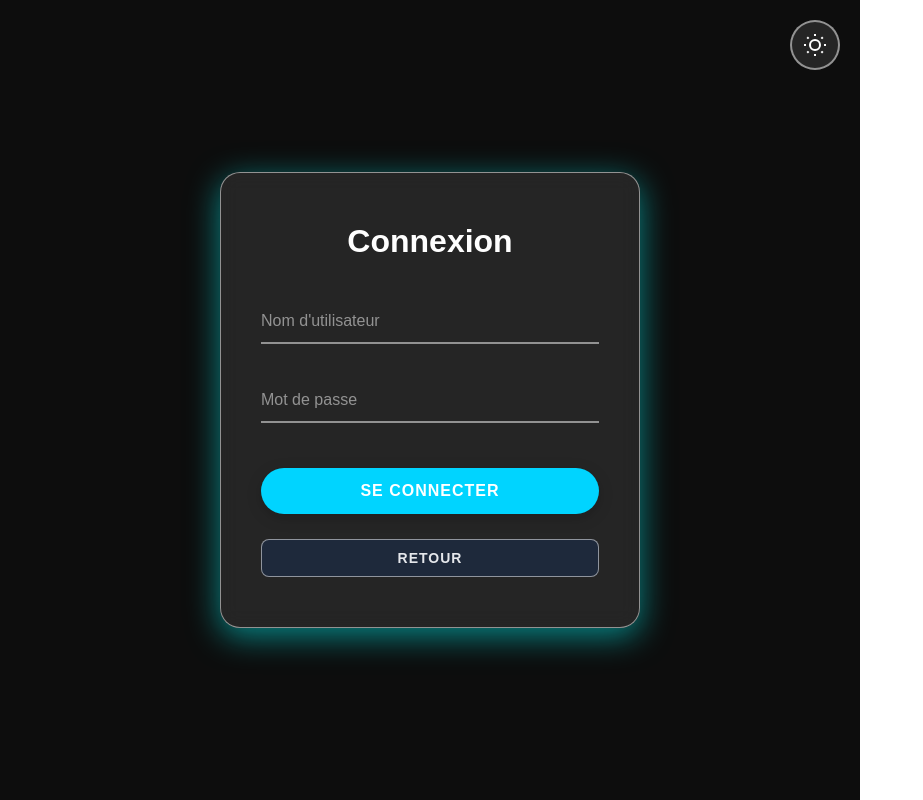
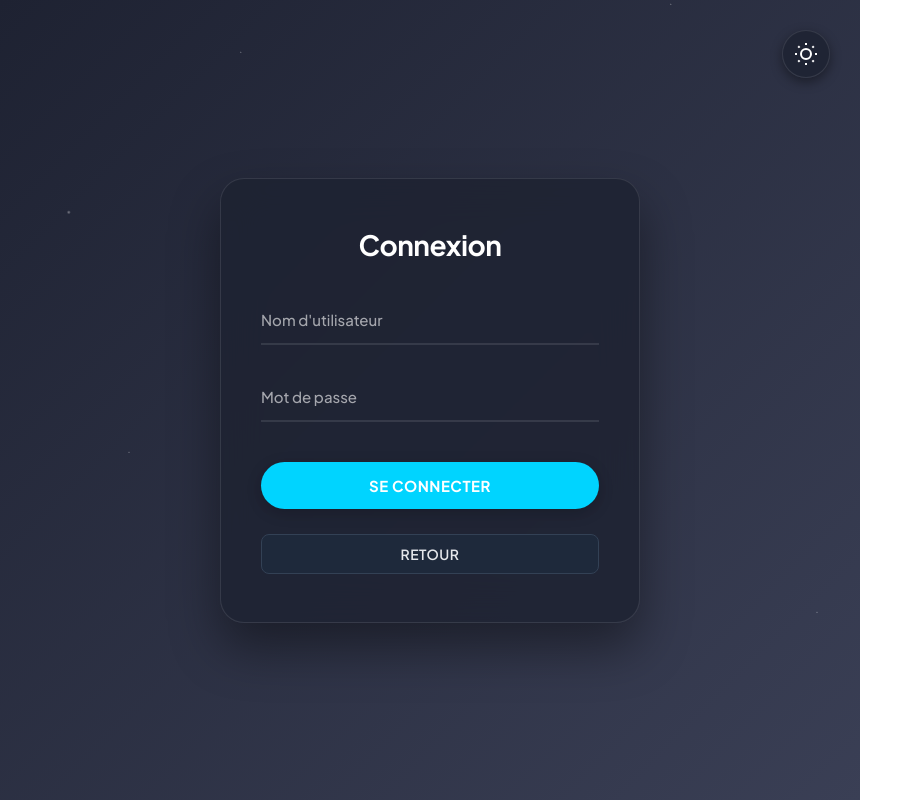
Before and after one commit to HamzaBellamlih/scan_face_scolaire, a React (Create React App) app in the folder frontend/: page /login in a window 1280 px wide. Shown: the whole page, without its empty margins (0-923 px from the left). Built offline with nearby package versions, Linux system fonts and the light colour scheme; a web font is replaced by a local one.

Commit message:
frontend

```diff
--- a/frontend/src/components/admin/css/login.css
+++ b/frontend/src/components/admin/css/login.css
@@ -1,102 +1,180 @@
-/* Variables pour Dark Mode */
-.dark-mode {
-  --bg-primary: #0d0d0d;
-  --bg-secondary: rgba(255, 255, 255, 0.1);
+/* ==========================================================================
+   1. IMPORTS & VARIABLES CENTRALISÉES
+   ========================================================================== */
+@import url('https://fonts.googleapis.com/css2?family=Plus+Jakarta+Sans:wght@400;500;600;700;800&display=swap');
+
+:root {
+  /* Typographie & Transitions */
+  --font-main: 'Plus Jakarta Sans', -apple-system, BlinkMacSystemFont, sans-serif;
+  --transition-speed: 0.3s;
+  --radius-btn: 30px;
+  --radius-box: 24px;
+
+  /* Thème Dark (Par défaut) */
+  --bg-gradient: linear-gradient(135deg, #1e2232, #3a3f55);
   --text-primary: #ffffff;
-  --text-secondary: rgba(255, 255, 255, 0.5);
-  --accent-primary: #00ffff;
-  --accent-secondary: #00ff80;
-  --border-color: rgba(255, 255, 255, 0.5);
-  --shadow-color: rgba(0, 255, 255, 0.5);
-  --button-text: #000000;
+  --text-secondary: rgba(255, 255, 255, 0.6);
+  --box-bg: rgba(30, 35, 50, 0.85);
+  --box-border: rgba(255, 255, 255, 0.1);
+  --shadow-color: rgba(0, 0, 0, 0.4);
+
+  /* Couleurs d'accentuation */
+  --accent-primary: #6366f1;
+  --accent-secondary: #4f46e5;
+  --particle-color: #ffffff;
+  --particle-opacity: 0.4;
 }
 
-/* Variables pour Light Mode */
-.light-mode {
-  --bg-primary: #f5f5f5;
-  --bg-secondary: rgba(255, 255, 255, 0.9);
-  --text-primary: #1a1a1a;
-  --text-secondary: rgba(0, 0, 0, 0.5);
-  --accent-primary: #0099ff;
-  --accent-secondary: #00cc66;
-  --border-color: rgba(0, 0, 0, 0.3);
-  --shadow-color: rgba(0, 153, 255, 0.3);
-  --button-text: #ffffff;
+/* Thème Light */
+.login-container.light {
+  --bg-gradient: linear-gradient(135deg, #e1e1e1, #e0e7ff);
+  --text-primary: #1f2937;
+  --text-secondary: rgba(31, 41, 55, 0.6);
+  --box-bg: rgba(255, 255, 255, 0.9);
+  --box-border: rgba(99, 102, 241, 0.2);
+  --shadow-color: rgba(99, 102, 241, 0.15);
+
+  --particle-color: #000000;
+  --particle-opacity: 0.2;
 }
 
-* {
+/* ==========================================================================
+   2. RESET & STYLES DE BASE
+   ========================================================================== */
+*, *::before, *::after {
   margin: 0;
   padding: 0;
   box-sizing: border-box;
-  font-family: 'Arial', sans-serif;
 }
 
+body {
+  font-family: var(--font-main);
+  height: 100vh;
+  overflow: hidden;
+}
+
+/* ==========================================================================
+   3. CONTENEUR PRINCIPAL & FOND ANIME
+   ========================================================================== */
 .login-container {
-  min-height: 100vh;
   display: flex;
   justify-content: center;
   align-items: center;
-  background-color: var(--bg-primary);
-  transition: background-color 0.3s ease;
+  min-height: 100vh;
+  padding: 20px;
   position: relative;
-  padding: 20px;
+  background: var(--bg-gradient);
+  z-index: 1;
+  transition: background var(--transition-speed) ease;
+  overflow-y: auto;
+  -webkit-overflow-scrolling: touch;
+  scrollbar-width: thin;
+  scrollbar-color: rgba(255, 255, 255, 0.12) rgba(255, 255, 255, 0.03);
 }
 
-/* Bouton de basculement de thème */
+.login-container::-webkit-scrollbar {
+  width: 8px;
+}
+.login-container::-webkit-scrollbar-track {
+  background: rgba(255, 255, 255, 0.03);
+}
+.login-container::-webkit-scrollbar-thumb {
+  background: rgba(255, 255, 255, 0.12);
+  border-radius: 10px;
+}
+
+/* Effet de particules (Consistant avec le reste de l'application) */
+.login-container::before {
+  content: '';
+  position: absolute;
+  inset: 0;
+  background-image:
+    radial-gradient(2px 2px at 5% 10%, var(--particle-color), transparent),
+    radial-gradient(1px 1px at 12% 25%, var(--particle-color), transparent),
+    radial-gradient(2px 2px at 8% 45%, var(--particle-color), transparent),
+    radial-gradient(1px 1px at 15% 60%, var(--particle-color), transparent),
+    radial-gradient(2px 2px at 25% 15%, var(--particle-color), transparent),
+    radial-gradient(1px 1px at 28% 35%, var(--particle-color), transparent),
+    radial-gradient(2px 2px at 42% 8%, var(--particle-color), transparent),
+    radial-gradient(1px 1px at 48% 22%, var(--particle-color), transparent),
+    radial-gradient(2px 2px at 65% 48%, var(--particle-color), transparent),
+    radial-gradient(1px 1px at 78% 32%, var(--particle-color), transparent),
+    radial-gradient(2px 2px at 88% 20%, var(--particle-color), transparent),
+    radial-gradient(1px 1px at 95% 70%, var(--particle-color), transparent);
+  background-size: 100% 200%;
+  opacity: var(--particle-opacity);
+  animation: particleFloatUp 15s linear infinite;
+  z-index: 0;
+  pointer-events: none;
+}
+
+@keyframes particleFloatUp {
+  0% { background-position: 0% 100%; }
+  100% { background-position: 0% 0%; }
+}
+
+/* ==========================================================================
+   4. INTERRUPTEUR DE THÈME (THEME TOGGLE)
+   ========================================================================== */
 .theme-toggle {
   position: absolute;
-  top: 20px;
-  right: 20px;
-  background: var(--bg-secondary);
-  border: 2px solid var(--border-color);
+  top: 30px;
+  right: 30px;
+  background: var(--box-bg);
+  border: 1px solid var(--box-border);
   border-radius: 50%;
-  width: 50px;
-  height: 50px;
+  width: 48px;
+  height: 48px;
   display: flex;
   align-items: center;
   justify-content: center;
   cursor: pointer;
   color: var(--text-primary);
-  transition: all 0.3s ease;
+  box-shadow: 0 4px 12px var(--shadow-color);
+  backdrop-filter: blur(20px);
+  transition: transform var(--transition-speed) ease, border-color var(--transition-speed) ease;
   z-index: 10;
 }
 
 .theme-toggle:hover {
   border-color: var(--accent-primary);
-  box-shadow: 0 0 15px var(--shadow-color);
-  transform: rotate(180deg);
+  transform: rotate(180deg) scale(1.05);
 }
 
 .theme-toggle svg {
-  transition: transform 0.3s ease;
+  transition: transform var(--transition-speed) ease;
 }
 
-/* Conteneur du formulaire */
+/* ==========================================================================
+   5. FORMULAIRE DE CONNEXION (LOGIN BOX)
+   ========================================================================== */
 .login-box {
-  background: var(--bg-secondary);
-  padding: 50px 40px;
-  border-radius: 20px;
-  box-shadow: 0 8px 32px var(--shadow-color);
+  position: relative;
+  z-index: 1;
+  background: var(--box-bg);
+  padding: 48px 40px;
+  border-radius: var(--radius-box);
+  box-shadow: 0 25px 50px var(--shadow-color);
   width: 100%;
   max-width: 420px;
-  backdrop-filter: blur(10px);
-  border: 1px solid var(--border-color);
-  transition: all 0.3s ease;
+  backdrop-filter: blur(20px);
+  border: 1px solid var(--box-border);
+  animation: fadeInUp 0.6s ease-out;
 }
 
 .login-box h2 {
   text-align: center;
   color: var(--text-primary);
-  margin-bottom: 40px;
-  font-size: 32px;
-  font-weight: 600;
-  transition: color 0.3s ease;
+  margin-bottom: 36px;
+  font-size: 28px;
+  font-weight: 700;
+  letter-spacing: -0.5px;
 }
 
-/* Groupes d'input avec labels flottants */
+/* Input avec labels flottants */
 .input-group {
   position: relative;
-  margin-bottom: 35px;
+  margin-bottom: 30px;
 }
 
 .input-group input {
@@ -106,9 +184,10 @@
   border: none;
   outline: none;
   color: var(--text-primary);
+  font-family: var(--font-main);
   font-size: 16px;
-  border-bottom: 2px solid var(--border-color);
-  transition: all 0.4s ease;
+  border-bottom: 2px solid var(--box-border);
+  transition: border-color var(--transition-speed) ease;
 }
 
 .input-group input:focus,
@@ -121,9 +200,10 @@
   left: 0;
   top: 12px;
   color: var(--text-secondary);
-  font-size: 16px;
+  font-size: 15px;
+  font-weight: 500;
   pointer-events: none;
-  transition: all 0.4s ease;
+  transition: all var(--transition-speed) ease;
 }
 
 .input-group input:focus + label,
@@ -134,44 +214,88 @@
   font-weight: 600;
 }
 
-/* Bouton de soumission */
+/* ==========================================================================
+   6. BOUTONS & MESSAGES
+   ========================================================================== */
 .submit-btn {
   width: 100%;
   padding: 14px;
-  background: linear-gradient(135deg, var(--accent-secondary), var(--accent-primary));
+  background: linear-gradient(135deg, var(--accent-primary), var(--accent-secondary));
   border: none;
-  border-radius: 30px;
-  color: var(--button-text);
-  font-size: 16px;
+  border-radius: var(--radius-btn);
+  color: #ffffff;
+  font-family: var(--font-main);
+  font-size: 15px;
   font-weight: 700;
   cursor: pointer;
-  transition: all 0.4s ease;
+  letter-spacing: 0.5px;
   text-transform: uppercase;
-  letter-spacing: 1px;
   margin-top: 10px;
   box-shadow: 0 4px 15px rgba(0, 0, 0, 0.2);
+  transition: transform 0.25s ease, box-shadow 0.25s ease;
 }
 
 .submit-btn:hover {
   transform: translateY(-2px);
-  box-shadow: 0 6px 20px var(--shadow-color);
+  box-shadow: 0 8px 20px var(--shadow-color);
 }
 
 .submit-btn:active {
   transform: translateY(0);
 }
 
-/* Message de retour */
+.back-button {
+  width: 100%;
+  padding: 12px;
+  background: transparent;
+  border: 1px solid var(--box-border);
+  border-radius: var(--radius-btn);
+  color: var(--text-primary);
+  font-family: var(--font-main);
+  font-size: 14px;
+  font-weight: 600;
+  cursor: pointer;
+  margin-top: 12px;
+  letter-spacing: 0.5px;
+  text-transform: uppercase;
+  transition: all var(--transition-speed) ease;
+}
+
+.back-button:hover {
+  border-color: var(--accent-primary);
+  color: var(--accent-primary);
+  background: rgba(99, 102, 241, 0.08);
+  transform: translateY(-2px);
+}
+
+.back-button:active {
+  transform: translateY(0);
+}
+
 .message {
   text-align: center;
   margin-top: 20px;
   padding: 12px;
-  border-radius: 8px;
+  border-radius: 12px;
   font-size: 14px;
   color: var(--text-primary);
-  background: var(--bg-secondary);
-  border: 1px solid var(--border-color);
+  background: var(--box-bg);
+  border: 1px solid var(--box-border);
   animation: slideIn 0.3s ease;
+}
+
+/* ==========================================================================
+   7. ANIMATIONS & RESPONSIVE
+   ========================================================================== */
+@keyframes fadeInUp {
+  from {
+    opacity: 0;
+    transform: translateY(20px);
+  }
+  to {
+    opacity: 1;
+    transform: translateY(0);
+  }
 }
 
 @keyframes slideIn {
@@ -185,79 +309,20 @@
   }
 }
 
-/* Bouton retour */
-.back-button {
-  width: 100%;
-  padding: 12px;
-  background: transparent;
-  border: 2px solid var(--border-color);
-  border-radius: 30px;
-  color: var(--text-primary);
-  font-size: 14px;
-  font-weight: 600;
-  cursor: pointer;
-  transition: all 0.3s ease;
-  margin-top: 15px;
-  text-transform: uppercase;
-  letter-spacing: 1px;
-}
-
-.back-button:hover {
-  border-color: var(--accent-primary);
-  color: var(--accent-primary);
-  background: rgba(0, 255, 255, 0.05);
-  transform: translateY(-2px);
-}
-
-.back-button:active {
-  transform: translateY(0);
-}
-
-/* Responsive */
 @media (max-width: 480px) {
   .login-box {
-    padding: 40px 30px;
+    padding: 36px 24px;
   }
 
   .login-box h2 {
-    font-size: 28px;
-    margin-bottom: 30px;
+    font-size: 24px;
+    margin-bottom: 28px;
   }
 
   .theme-toggle {
-    width: 45px;
-    height: 45px;
-    top: 15px;
-    right: 15px;
+    top: 20px;
+    right: 20px;
+    width: 42px;
+    height: 42px;
   }
 }
-
-/* Animation d'entrée */
-@keyframes fadeInUp {
-  from {
-    opacity: 0;
-    transform: translateY(30px);
-  }
-  to {
-    opacity: 1;
-    transform: translateY(0);
-  }
-}
-
-.login-box {
-  animation: fadeInUp 0.6s ease;
-}
-
-/* Ensure vertical scroll and consistent theme for login page */
-.login-container, .page, .page-container {
-  overflow-y: auto;
-  -webkit-overflow-scrolling: touch;
-}
-.login-container.dark, .login-container.light, .page.dark, .page.light {
-  background: linear-gradient(135deg, #1e1e2f, #2c2c54);
-  color: white;
-}
-.login-container::-webkit-scrollbar, .page::-webkit-scrollbar { width: 10px; }
-.login-container::-webkit-scrollbar-track, .page::-webkit-scrollbar-track { background: rgba(255,255,255,0.03); }
-.login-container::-webkit-scrollbar-thumb, .page::-webkit-scrollbar-thumb { background: rgba(255,255,255,0.12); border-radius: 10px; }
-.login-container { scrollbar-color: rgba(255,255,255,0.12) rgba(255,255,255,0.03); scrollbar-width: thin; }
```
